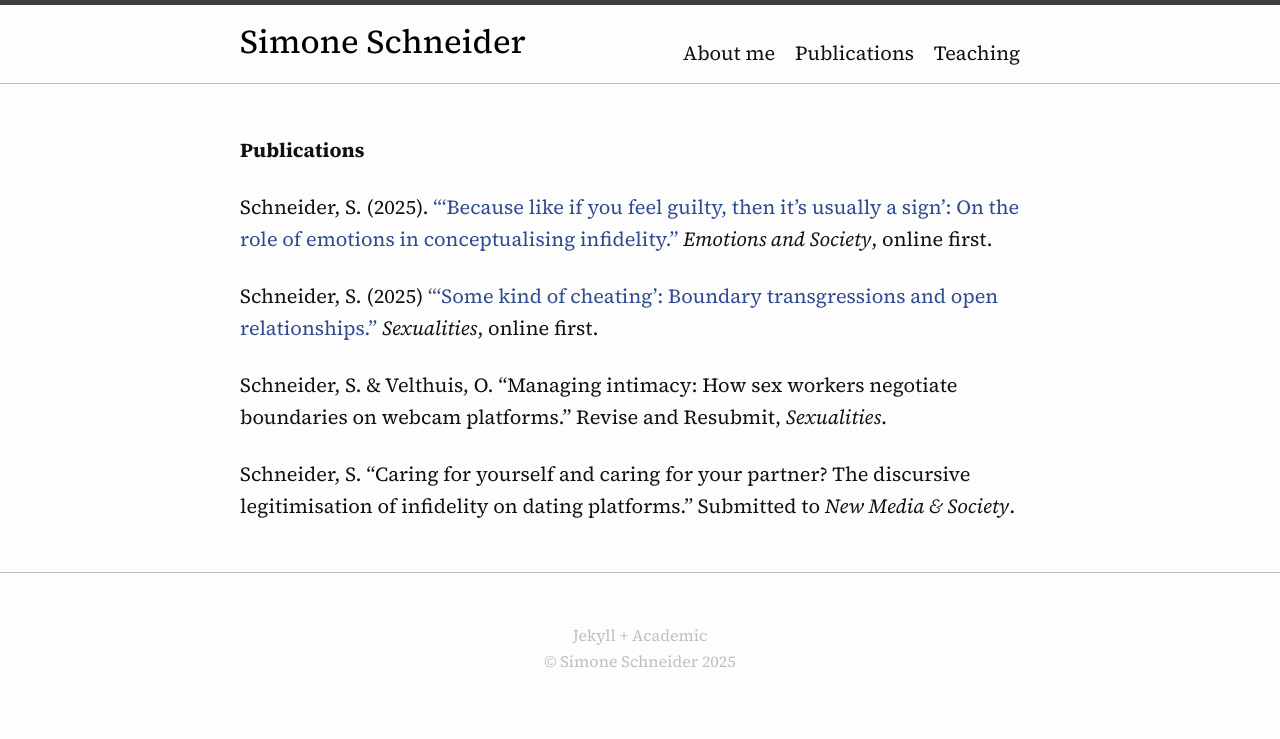
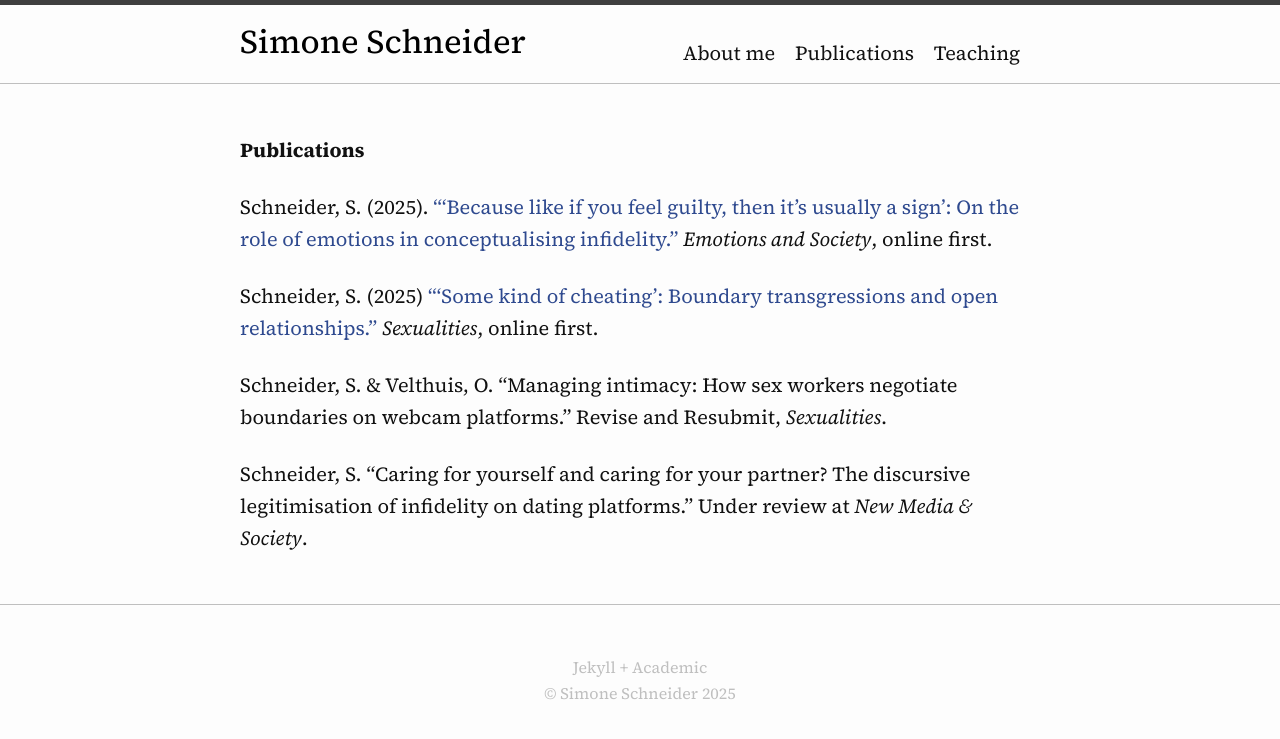
Before and after one commit to simone-schneider/simone-schneider.github.io, a Jekyll site: the page built from _pages/publications.md, in a window 1280 px wide. Shown: the top 739 px of the page. Built offline with Jekyll 4.4.1, drawn with Linux system fonts in a browser that asks for light colours.

Commit message:
Update publications.md

```diff
--- a/_pages/publications.md
+++ b/_pages/publications.md
@@ -12,4 +12,4 @@ Schneider, S. (2025) ["'Some kind of cheating': Boundary transgressions and open
 
 Schneider, S. & Velthuis, O. "Managing intimacy: How sex workers negotiate boundaries on webcam platforms." Revise and Resubmit, *Sexualities*.
 
-Schneider, S. "Caring for yourself and caring for your partner? The discursive legitimisation of infidelity on dating platforms." Submitted to *New Media & Society*.
+Schneider, S. "Caring for yourself and caring for your partner? The discursive legitimisation of infidelity on dating platforms." Under review at *New Media & Society*.
```
